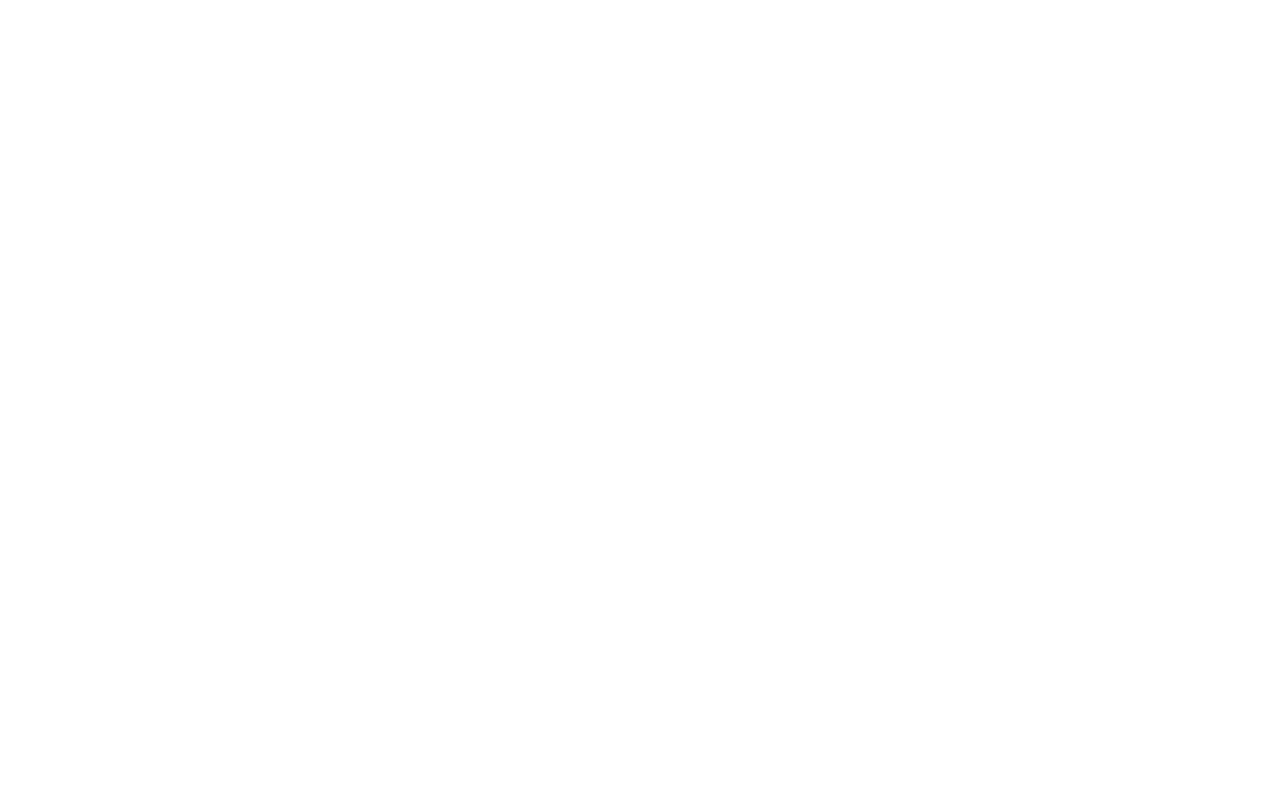
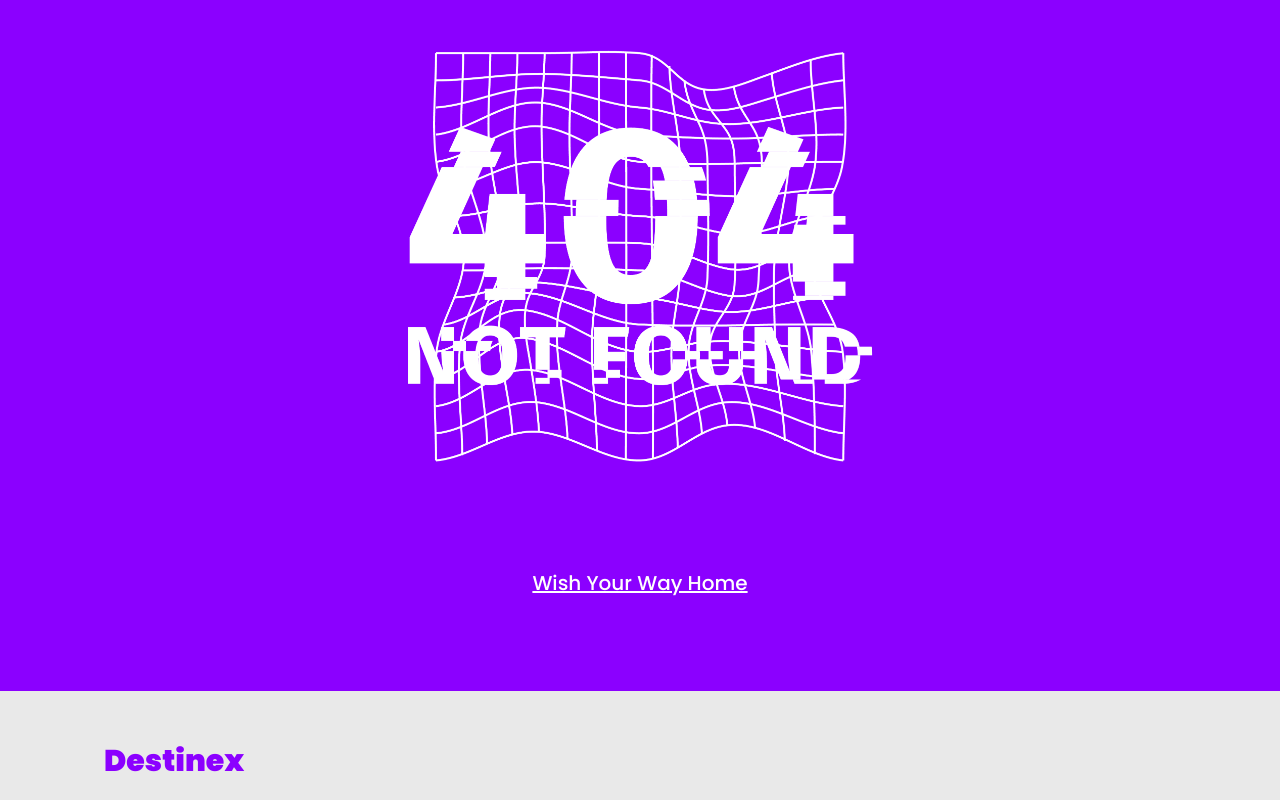
Before and after one commit to changminbark/Destinex, a React (Create React App) app in the folder frontend/: page /error in a window 1280 px wide. Before the commit this address had no page. Shown: the top 800 px of the page. Built offline with nearby package versions, Linux system fonts and the light colour scheme.

Commit message:
feat: 404 error page

```diff
--- a/frontend/src/App.js
+++ b/frontend/src/App.js
@@ -10,6 +10,7 @@ import {
 import './App.css';
 import Signup from './pages/wishers/signup/signup';
 import Signin from './pages/wishers/signin/signin';
+import ErrorPage from "./pages/common/ErrorPage/ErrorPage";
 
 function App() {
   return (
@@ -17,6 +18,7 @@ function App() {
       <Routes>
         <Route path="/" element={<Signup/>}/>
         <Route path="/signin" element={<Signin/>}/>
+        <Route path="/error" element={<ErrorPage/>}/>
       </Routes>
     </BrowserRouter>
   );
--- /dev/null
+++ b/frontend/src/pages/common/ErrorPage/ErrorPage.css
@@ -0,0 +1,32 @@
+.errorMessage {
+    background-color: #8B00FF;
+}
+
+.errorPicBody {
+    display: flex;
+    justify-content: center;
+}
+
+.errorPic {
+    width: 40%;
+    padding: 0;
+    margin: 0;
+    background-color: #8B00FF;
+}
+
+.errorLink {
+    display: flex;
+    justify-content: center;
+    padding-top: 3.5rem;
+    padding-bottom: 5.8rem;
+}
+
+.errorToHome {
+    color: #FFF;
+    text-align: center;
+    font-size: 20px;
+    font-style: normal;
+    font-weight: 500;
+    line-height: normal;
+    text-decoration-line: underline;
+}
--- /dev/null
+++ b/frontend/src/pages/common/ErrorPage/ErrorPage.jsx
@@ -0,0 +1,24 @@
+import {Link} from "react-router-dom";
+import Footer from "../../../components/footer/footer";
+import errorPic from "../../../assets/img/404_error.png";
+import "./ErrorPage.css"
+
+function ErrorPage() {
+    return (
+        <div className={"errorBody"}>
+            {/*<Header />*/}
+            <div className={"errorMessage"}>
+                <div className={"errorPicBody"}>
+                    <img className={"errorPic"} src={errorPic} alt={"404_error.png"} />
+                </div>
+                <div className={"errorLink"}>
+                    <Link to={"home"} className={"errorToHome"}>Wish Your Way Home</Link>
+                </div>
+            </div>
+            <Footer />
+        </div>
+
+    );
+}
+
+export default ErrorPage;
--- a/frontend/src/pages/wishers/signin/signin.jsx
+++ b/frontend/src/pages/wishers/signin/signin.jsx
@@ -8,7 +8,7 @@ function Signin() {
       <div className="signin">
           {/* <Header></Header> */}
           <SigninForm></SigninForm>
-           <Footer />
+          <Footer />
       </div>
     );
   }
```
Also changed, not shown: frontend/src/assets/img/404_error.png (added).
